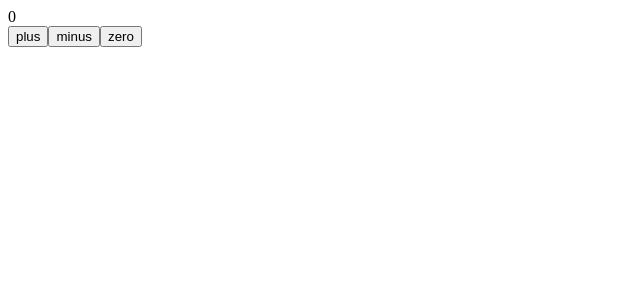
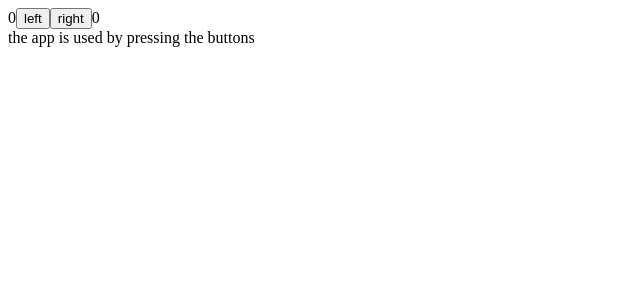
Before and after one commit to Arufiand/belajar-FullStack-JS, a React (Vite) app in the folder part1/: page / in a window 1280 px wide. Shown: the top 300 px of the page, without its empty margins (0-640 px from the left). Built offline with nearby package versions, Linux system fonts and the light colour scheme.

Commit message:
feat: refactor App component to manage left and right button clicks with history display

```diff
--- a/part1/src/App.jsx
+++ b/part1/src/App.jsx
@@ -1,10 +1,5 @@
 import {useState} from "react";
 
-const Display = ({counter}) => {
-    return (
-        <div>{counter}</div>
-    )
-}
 
 const Button = ({onClick, text}) => {
     return (
@@ -14,34 +9,53 @@
     )
 }
 
-const App = () => {
-    const [ counter, setCounter ] = useState(0);
-    console.log(`App: counter is now ${counter }`);
-    const increaseByOne = () => {
-        console.log(`increasing counter to ${counter }`);
-        setCounter(counter + 1);
+// Moved History out of the App component to a top-level declaration
+const History = (props) => {
+    if (!props.allClicks || props.allClicks.length === 0) {
+        return (
+            <div>
+                the app is used by pressing the buttons
+            </div>
+        )
     }
-
-    const decreaseByOne = () => {
-        console.log(`decreasing counter to ${counter }`);
-        setCounter(counter - 1);
-    }
-
-    const setToZero = () => {
-        console.log(`setting counter to 0`);
-        setCounter(0);
-    }
-
 
     return (
         <div>
-            <Display counter={counter}/>
-            <Button onClick={increaseByOne} text="plus" />
-            <Button onClick={decreaseByOne} text="minus" />
-            <Button onClick={setToZero} text="zero" />
+            button press history: {props.allClicks.join(' ')}
         </div>
     )
 }
+
+const App = () => {
+    const [left, setLeft] = useState(0);
+    const [right, setRight] = useState(0);
+    const [allClicks, setAll] = useState([]);
+
+    const handleLeftClick = () => {
+        setAll(allClicks.concat('L'));
+        const updatedLeft = left + 1;
+        setLeft(updatedLeft);
+    }
+
+    const handleRightClick = () => {
+        setAll(allClicks.concat('R'));
+        const updatedRight = right + 1;
+        setRight(updatedRight);
+    }
+
+    return (
+        <>
+            <div>
+                {left}
+                <Button onClick={handleLeftClick} text="left" />
+                <Button onClick={handleRightClick} text="right" />
+                {right}
+                <History allClicks={allClicks} />
+            </div>
+        </>
+    );
+}
+
 
 export default App;
 
```
